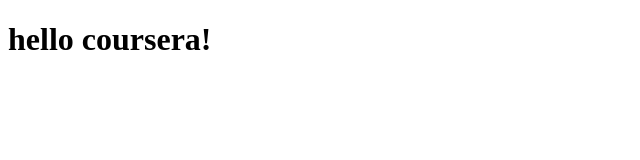
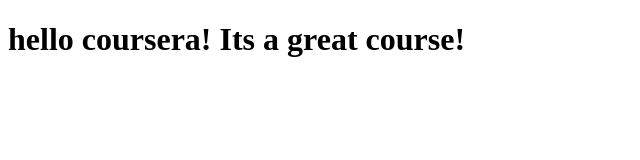
Before and after one commit to anshul2995/coursera-test, a plain HTML site: page site/index.html in a window 1280 px wide. Shown: the whole page, without its empty margins (0-640 px from the left). Drawn offline with Linux system fonts and the light colour scheme.

Commit message:
small addition to our page content.

```diff
--- a/site/index.html
+++ b/site/index.html
@@ -4,6 +4,6 @@
 	<title>hello coursera!</title>
 </head>
 <body>
-<h1>hello coursera!</h1>
+<h1>hello coursera!  Its a great course!</h1>
 </body>
 </html>
```
